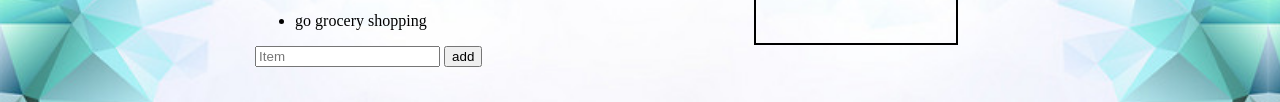
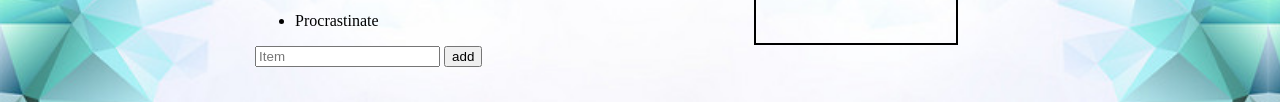
Before and after one commit to RisingPhoenix3333/LCA_web101_ty_maner, a plain HTML site: page myportfolio/src/dashboard.html in a window 1280 px wide. Shown: the part 333-435 px from the top of the page. Drawn offline with Linux system fonts and the light colour scheme.

Commit message:
small changes

```diff
--- a/myportfolio/src/dashboard.html
+++ b/myportfolio/src/dashboard.html
@@ -59,7 +59,7 @@
             <div class="todo">
                             <h2>To Do</h2>
                             <ul>
-                                <li class="item">go grocery shopping</li>
+                                <li class="item">Procrastinate</li>
                             </ul>
                             <div id="newItemButton"><button href="#">new item</button></div>
                         <form id="newItemForm">
```
